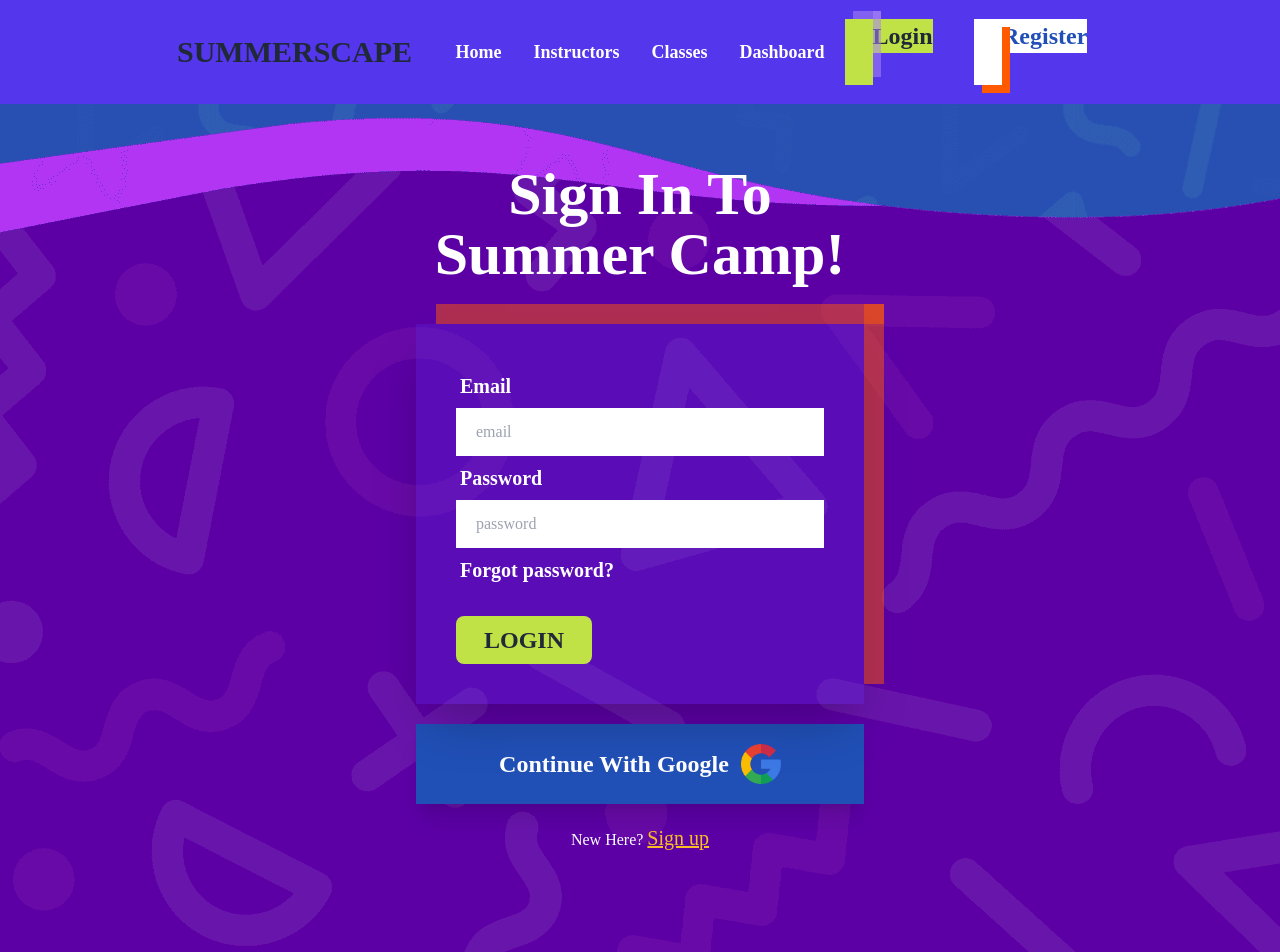
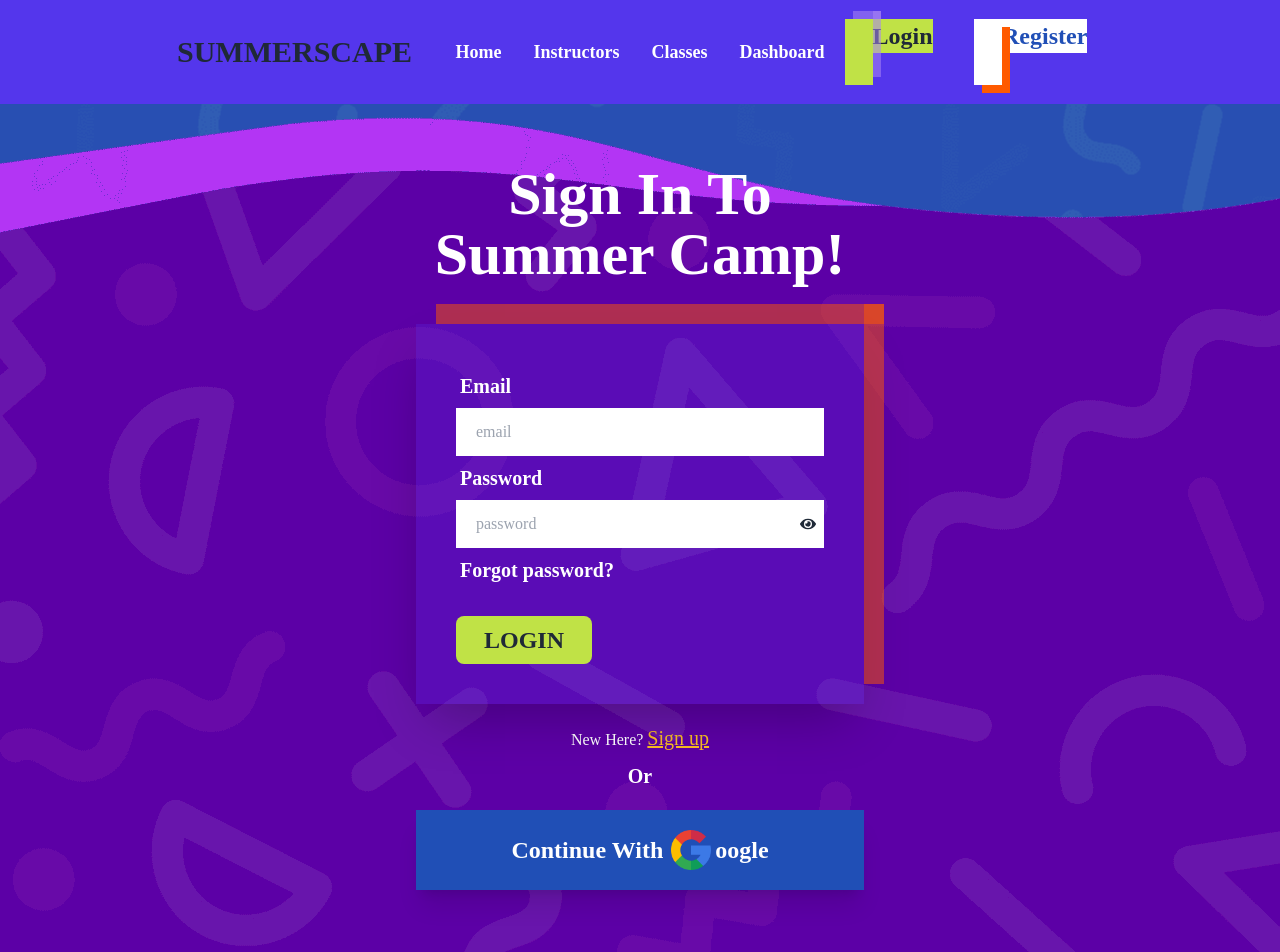
Before and after one commit to HaqueArif/Summer-Camp, a React (Vite) app: page /login in a window 1280 px wide. Shown: the top 952 px of the page. Built offline with nearby package versions, Linux system fonts and the light colour scheme; no server answers; a web font is replaced by a local one.

Commit message:
created instructor page

```diff
--- a/src/NavBar/NavBar.jsx
+++ b/src/NavBar/NavBar.jsx
@@ -17,7 +17,7 @@ const NavBar = () => {
 
     const navOptions = <>
         <li><Link to='/'>Home</Link></li>
-        <li><Link to='/menu'>Instructors</Link></li>
+        <li><Link to='/instructors'>Instructors</Link></li>
         <li><Link to="/order/salad">Classes</Link></li>
         <li><Link to="/private">Dashboard</Link></li>
     </>
--- /dev/null
+++ b/src/Pages/Instructors/InstructorCard.jsx
@@ -0,0 +1,27 @@
+
+
+const InstructorCard = ({ instructor }) => {
+
+    const { instructor_email, instructor_image, instructor_name, classes } = instructor;
+
+    return (
+        <div className="card card-compact  bg-base-100 shadow-xl">
+            <figure><img src={instructor_image} alt="Instructor Photo" /></figure>
+            <div className="card-body">
+                <h2 className="card-title">{instructor_name}</h2>
+                <p className="font-bold">{instructor_email}</p>
+                <p className="font-bold">Total Classes: {classes.length}</p>
+                <p className="font-bold">Classes: {
+                classes.map((c, index)=>
+                    <span key={index}> {c.name},</span>
+                    )
+            }</p>
+                <div className="card-actions justify-end">
+                    <button className="btn btn-primary">See Classes</button>
+                </div>
+            </div>
+        </div>
+    );
+};
+
+export default InstructorCard;
--- /dev/null
+++ b/src/Pages/Instructors/Instructors.jsx
@@ -0,0 +1,30 @@
+import { useEffect, useState } from "react";
+import InstructorCard from "./InstructorCard";
+
+
+const Instructors = () => {
+
+    const [instructors, setInstructors] = useState([]);
+    console.log(instructors)
+    useEffect(() => {
+        fetch('http://localhost:5000/instructors')
+            .then(res => res.json())
+            .then(data => {
+                setInstructors(data)
+            })
+    }, [])
+    return (
+        <div className="px-2 xl:px-40 lg:px-10 grid lg:grid-cols-3 md:grid-cols-2 gap-y-20 gap-x-5 py-20">
+            {
+                instructors.map((instructor, index)=>
+                    <InstructorCard
+                    key={index}
+                    instructor={instructor}
+                     ></InstructorCard>
+                    )
+            }
+        </div>
+    );
+};
+
+export default Instructors;
--- a/src/Pages/Login/Login.jsx
+++ b/src/Pages/Login/Login.jsx
@@ -4,6 +4,8 @@ import './Login.css'
 import useAuth from '../../hooks/useAuth';
 import Swal from 'sweetalert2';
 import { useForm } from 'react-hook-form';
+import { FaEye, FaEyeSlash } from 'react-icons/fa';
+import { useState } from 'react';
 
 const Login = () => {
 
@@ -12,6 +14,11 @@ const Login = () => {
     const { signIn, signInWithGoogle } = useAuth()
 
     const from = location.state?.from?.pathname || '/';
+
+    const [showPassword, setShowPassword] = useState(false);
+    const togglePasswordVisibility = () => {
+        setShowPassword(!showPassword);
+    };
 
     const {
         register,
@@ -55,7 +62,7 @@ const Login = () => {
                     }
                 })
                 reset();
-                navigate(from, {replace: true});
+                navigate(from, { replace: true });
             })
     }
 
@@ -86,11 +93,25 @@ const Login = () => {
                             <label className="label">
                                 <span className="text-white text-xl font-bold">Password</span>
                             </label>
-                            <input type="password" name='password' {...register('password', { maxLength: 16, minLength: 6, pattern: /(?=.*[A-Z])(?=.*[0-9])(?=.*[a-z])(?=.*[!@#$%^&*])/, required: true })} placeholder="password" className="w-full px-5 py-3" />
+                            <div className='relative'>
+                                <input type={showPassword ? 'text' : 'password'} name='password' {...register('password', { maxLength: 16, minLength: 6, pattern: /(?=.*[A-Z])(?=.*[0-9])(?=.*[a-z])(?=.*[!@#$%^&*])/, required: true })} placeholder="password" className="w-full px-5 py-3" />
+                                {showPassword ? (
+                                    <FaEyeSlash
+                                        className="absolute top-4 right-2 cursor-pointer"
+                                        onClick={togglePasswordVisibility}
+                                    />
+                                ) : (
+                                    <FaEye
+                                        className="absolute top-4 right-2 cursor-pointer"
+                                        onClick={togglePasswordVisibility}
+                                    />
+                                )}
+                            </div>
                             {errors.password?.type === 'required' && <p className='text-red-500'>Password is required.</p>}
                             {errors.password?.type === 'minLength' && <p className='text-red-500'>Password must be 6 characters.</p>}
                             {errors.password?.type === 'maxLength' && <p className='text-red-500'>Password  max length 16 characters.</p>}
                             {errors.password?.type === 'pattern' && <p className='text-red-500'>Password must have one Uppercase one lower case, one number characters and on spacial characters.</p>}
+
                             <label className="label">
                                 <a href="#" className="text-white text-xl font-bold">Forgot password?</a>
                             </label>
@@ -99,11 +120,14 @@ const Login = () => {
                             <input type='submit' className="btn font-bold hover:bg-[#3870E8] hover:text-white border-none bg-[#C0E246]  text-2xl mr-5 px-7 py-1" value='Login' />
                         </div>
                     </form>
-                    <div onClick={handleGoogleSignIn} className=' cursor-pointer mt-5 shadow-xl hover:bg-[#ff5a0080] duration-200 py-5 flex justify-center items-center gap-3 bg-[#204FB6] googleStyle'>
-                        <h2 className='text-white text-2xl font-bold'>Continue With Google</h2>
-                        <img src={google} alt="GOOGLE" className='w-10' />
+                    <p className='text-center text-xl mt-5'><small className='text-white'>New Here? </small><Link to="/signup" className='text-warning link'>Sign up</Link></p>
+                    <p className='text-center text-xl mt-2 font-bold text-white'>Or</p>
+                    <div onClick={handleGoogleSignIn} className=' cursor-pointer mt-5 shadow-xl hover:bg-[#ff5a0080] duration-200 py-5 flex justify-center items-center  bg-[#204FB6] googleStyle'>
+                        <h2 className='text-white text-2xl font-bold mr-2'>Continue With</h2>
+                        <img src={google} alt="GOOGLE" className='w-10 mr-1' />
+                        <h2 className='text-white text-2xl font-bold'>oogle</h2>
                     </div>
-                    <p className='text-center text-xl mt-5'><small className='text-white'>New Here? </small><Link to="/signup" className='text-warning link'>Sign up</Link></p>
+
                 </div>
             </div>
         </div>
--- a/src/Pages/SignUp/SignUp.jsx
+++ b/src/Pages/SignUp/SignUp.jsx
@@ -177,11 +177,13 @@ const SignUp = () => {
                             <input type='submit' className="btn font-bold hover:bg-[#3870E8] hover:text-white border-none bg-white text-[#204FB6] text-2xl mr-5 px-7 py-1" value='Login' />
                         </div>
                     </form>
-                    <div onClick={handleGoogleSignIn} className=' cursor-pointer mt-5 shadow-xl hover:bg-[#ff5a0080] duration-200 py-5 flex justify-center items-center gap-3 bg-[#204FB6] googleStyle'>
-                        <h2 className='text-white text-2xl font-bold'>Continue With Google</h2>
-                        <img src={google} alt="GOOGLE" className='w-10' />
+                    <p className='text-center text-xl mt-5'><small className='text-white'>Already Have An Account? </small><Link to="/login" className='text-warning link'>Sign in</Link></p>
+                    <p className='text-center text-xl mt-2 font-bold text-white'>Or</p>
+                    <div onClick={handleGoogleSignIn} className=' cursor-pointer mt-5 shadow-xl hover:bg-[#ff5a0080] duration-200 py-5 flex justify-center items-center  bg-[#204FB6] googleStyle'>
+                        <h2 className='text-white text-2xl font-bold mr-2'>Continue With</h2>
+                        <img src={google} alt="GOOGLE" className='w-10 mr-1' />
+                        <h2 className='text-white text-2xl font-bold'>oogle</h2>
                     </div>
-                    <p className='text-center text-xl mt-5'><small className='text-white'>Already Have An Account? </small><Link to="/login" className='text-warning link'>Sign in</Link></p>
                 </div>
             </div>
         </div>
--- a/src/Routes/Routes.jsx
+++ b/src/Routes/Routes.jsx
@@ -6,6 +6,7 @@ import Home from "../Pages/Home/Home/Home";
 import Login from "../Pages/Login/Login";
 import SignUp from "../Pages/SignUp/SignUp";
 import Error from "../Pages/Error/Error";
+import Instructors from "../Pages/Instructors/Instructors";
 
 
   export const router = createBrowserRouter([
@@ -16,6 +17,10 @@ import Error from "../Pages/Error/Error";
         {
           path: '/',
           element: <Home></Home>
+        },
+        {
+          path: '/instructors',
+          element: <Instructors></Instructors>
         },
         {
           path: '/login',
```
